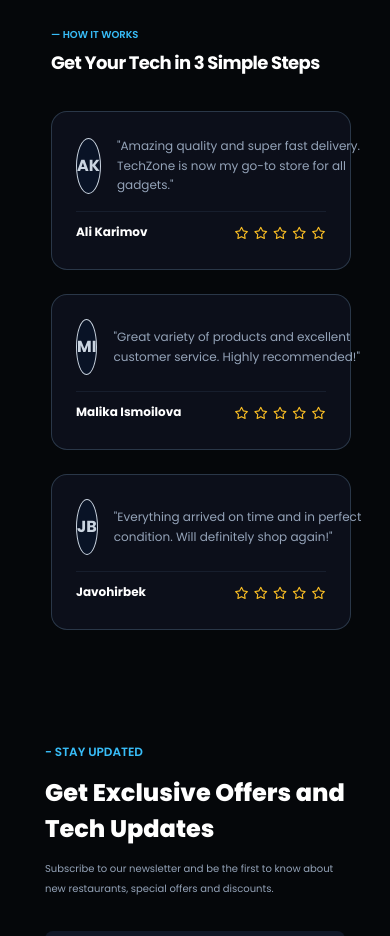
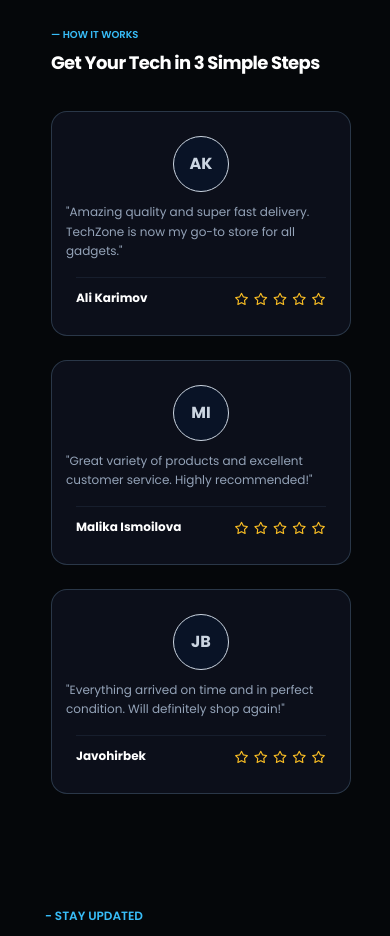
Before and after one commit to botirov-15/techzone, a plain HTML site: page index.html in a window 390 px wide. Shown: the part 3820-4756 px from the top of the page. Drawn offline with nearby package versions, Linux system fonts and the light colour scheme; files whose address does not match are found by name.

Commit message:
reponsive 10

```diff
--- a/css/screens/reviews.css
+++ b/css/screens/reviews.css
@@ -119,4 +119,10 @@
         max-width: 300px;
 
     }
+
+    .reviews__card__top{
+        display: flex;
+        flex-direction: column;
+        gap: 10px;
+    }
 }
```
